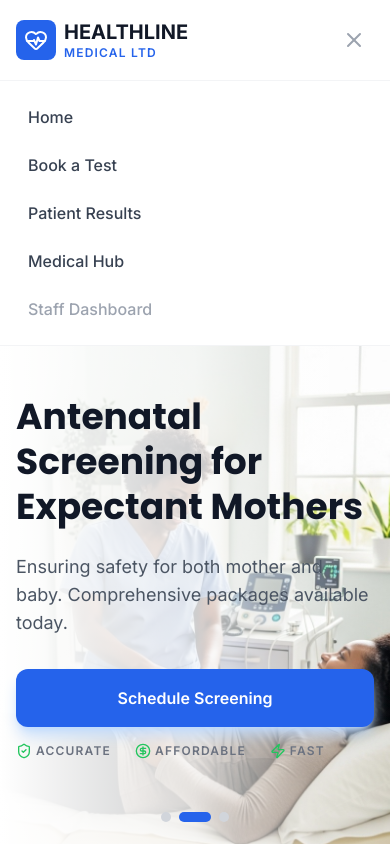
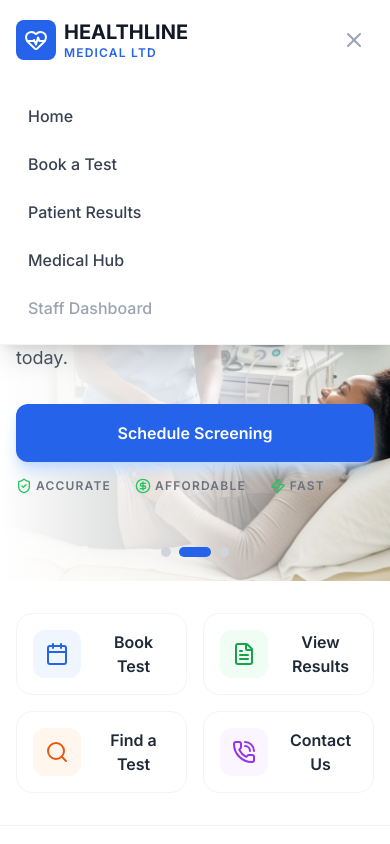
Before and after one commit to winnidebz1/Healthline-Medical-Ltd, a React (Vite) app: page / in a window 390 px wide. Both pictures are taken after a click on the button 354 px from the left and 40 px from the top of the page. Shown: the top 844 px of the page. Built offline with nearby package versions, Linux system fonts and the light colour scheme.

Commit message:
Fix mobile menu overlay and positioning

```diff
--- a/components/Navbar.tsx
+++ b/components/Navbar.tsx
@@ -36,9 +36,8 @@ const Navbar: React.FC<NavbarProps> = ({ onNavigate, currentPage }) => {
               <button
                 key={item.id}
                 onClick={() => onNavigate(item.id)}
-                className={`text-sm font-medium transition-colors ${
-                  currentPage === item.id ? 'text-blue-600' : 'text-gray-600 hover:text-blue-600'
-                }`}
+                className={`text-sm font-medium transition-colors ${currentPage === item.id ? 'text-blue-600' : 'text-gray-600 hover:text-blue-600'
+                  }`}
               >
                 {item.label}
               </button>
@@ -64,7 +63,7 @@ const Navbar: React.FC<NavbarProps> = ({ onNavigate, currentPage }) => {
       </div>
 
       {isOpen && (
-        <div className="md:hidden bg-white border-t border-gray-100 py-4 px-4 space-y-2">
+        <div className="absolute top-20 inset-x-0 md:hidden bg-white border-b border-gray-100 shadow-xl py-4 px-4 space-y-2">
           {navItems.map((item) => (
             <button
               key={item.id}
```
